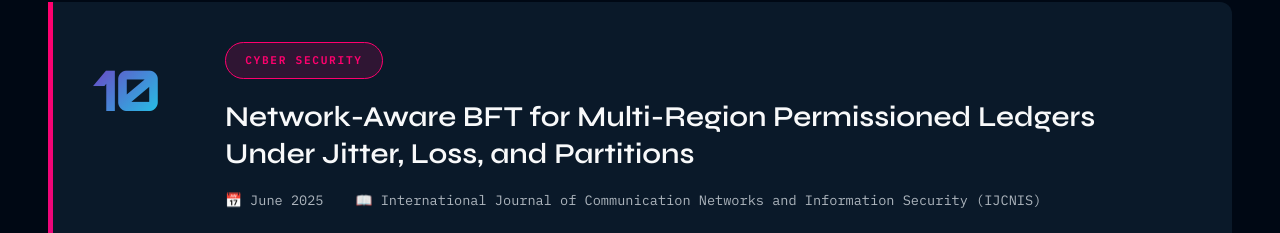
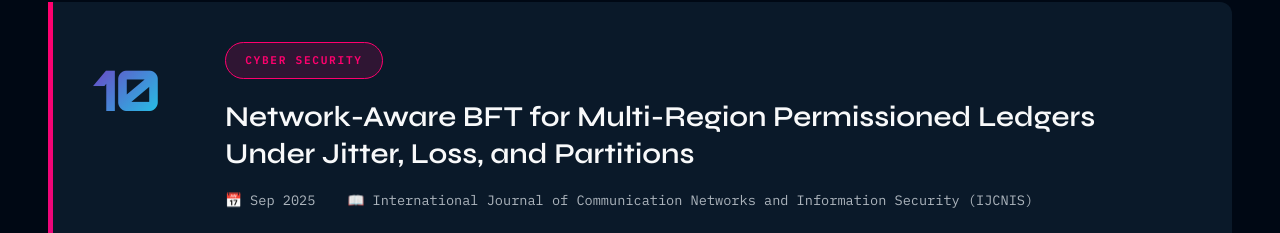
Before and after one commit to phaneendra520/yerrablog, a plain HTML site: page index.html in a window 1280 px wide. Shown: the part 2934-3167 px from the top of the page. Drawn offline with nearby package versions, Linux system fonts and the light colour scheme.

Commit message:
Updated article dates

```diff
--- a/index.html
+++ b/index.html
@@ -764,7 +764,7 @@
                         <span class="article-category">Cyber Security</span>
                         <h3 class="article-title">Network-Aware BFT for Multi-Region Permissioned Ledgers Under Jitter, Loss, and Partitions</h3>
                         <div class="article-meta">
-                            <span>📅 June 2025</span>
+                            <span>📅 Sep 2025</span>
                             <span>📖 International Journal of Communication Networks and Information Security (IJCNIS) </span>
                         </div>
                         <p class="article-excerpt">Introduces a network-aware BFT consensus mechanism that adapts to wide-area network variability, improving stability, latency, and throughput in multi-region permissioned ledgers.</p>
```
